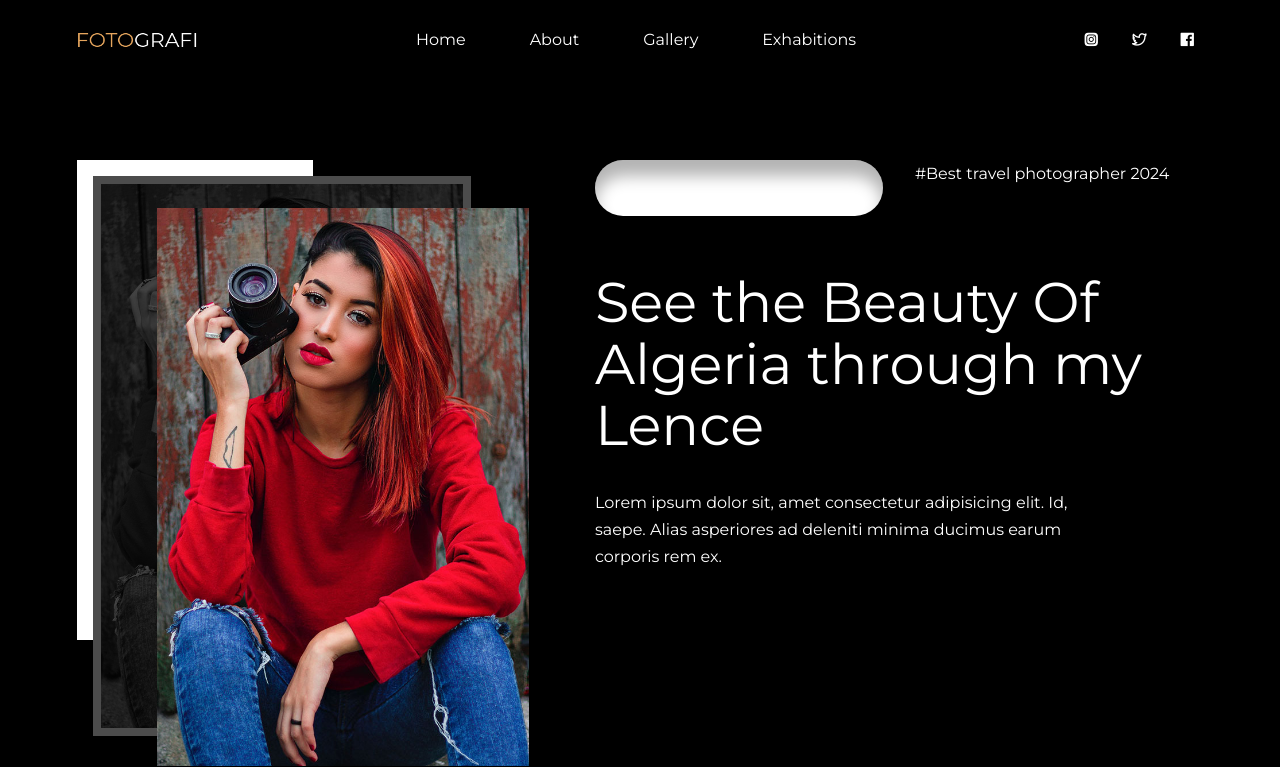
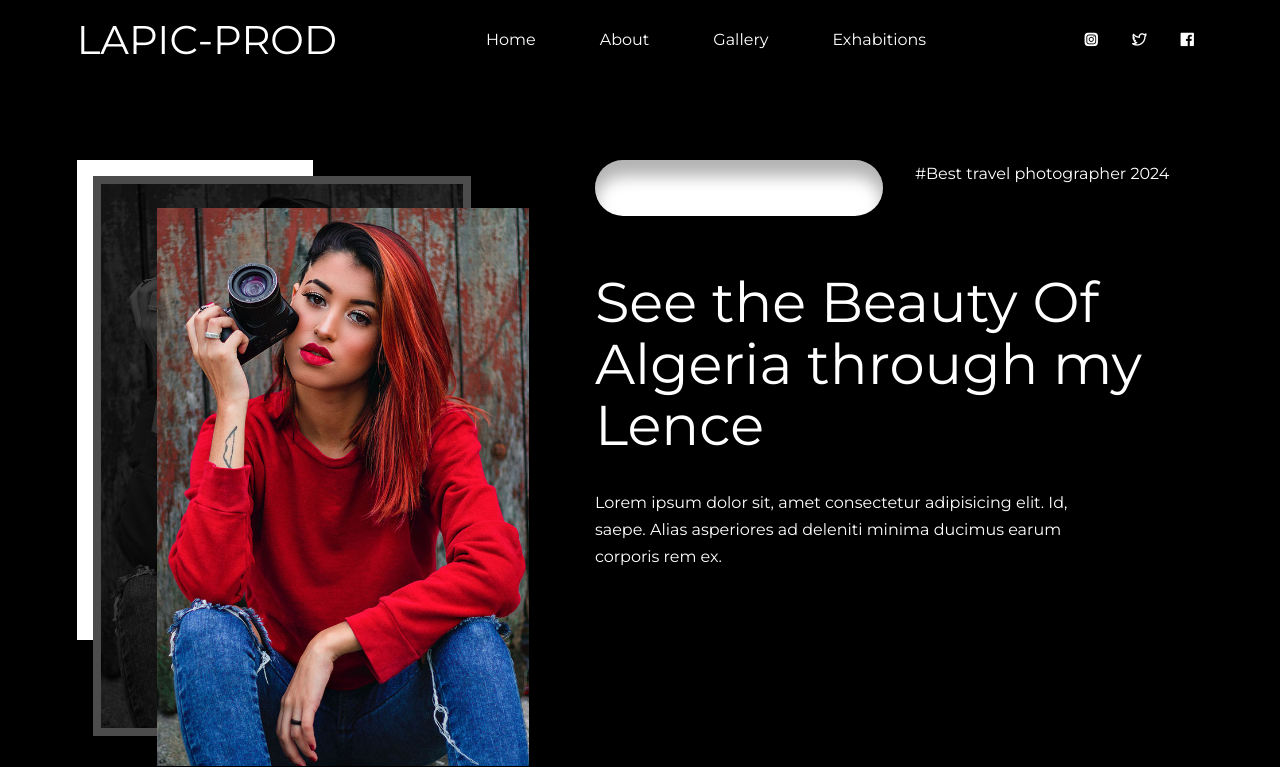
Before and after one commit to yazidsef/Lopic-prod, a plain HTML site: page index.html in a window 1280 px wide. Shown: the top 767 px of the page. Drawn offline with nearby package versions, Linux system fonts and the light colour scheme.

Commit message:
changement de logo

```diff
--- a/Style.css
+++ b/Style.css
@@ -38,6 +38,10 @@ h1,h2{
 
 h1{
     font-size: 3.5rem;
+    color: var(--color-white);
+}
+nav h1{
+    font-size: 2.5rem;
     color: var(--color-white);
 }
 
--- a/index.html
+++ b/index.html
@@ -21,7 +21,7 @@
 <body>
     <nav>
         <div class="container nav_container">
-            <a href="index.html"><img src="images/logo.png" alt="nav_logo" class="nav_logo"></a>
+            <h1>LAPIC-PROD</h1>
             <ul class="nav_links">
                 <li><a href="#">Home</a></li>
                 <li><a href="#about">About</a></li>
```
Also changed, not shown: images/image.png (added).
